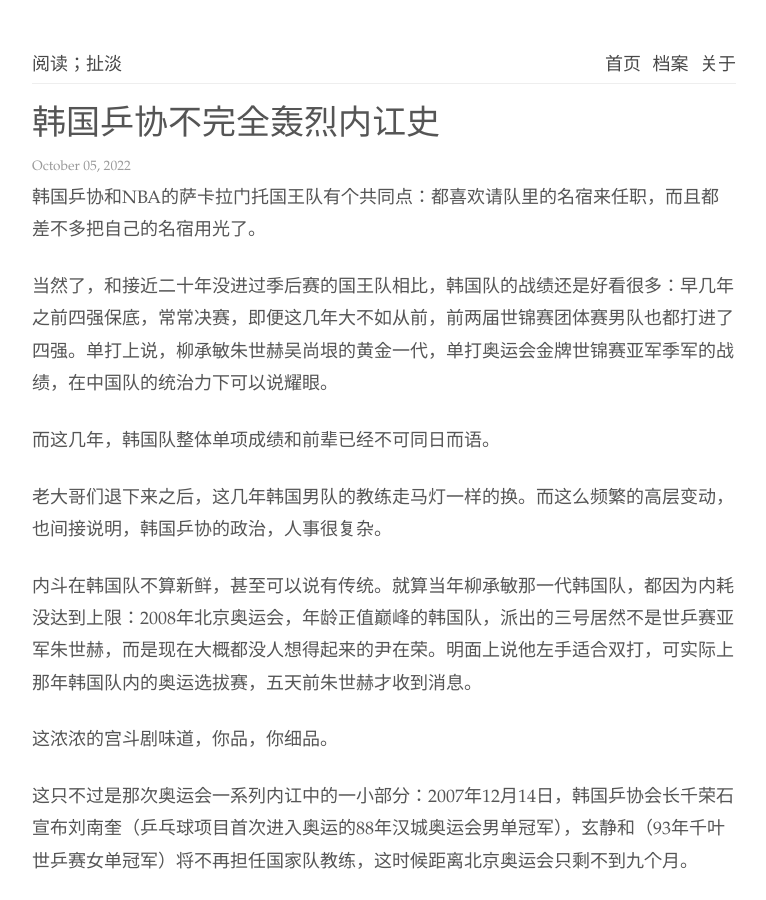
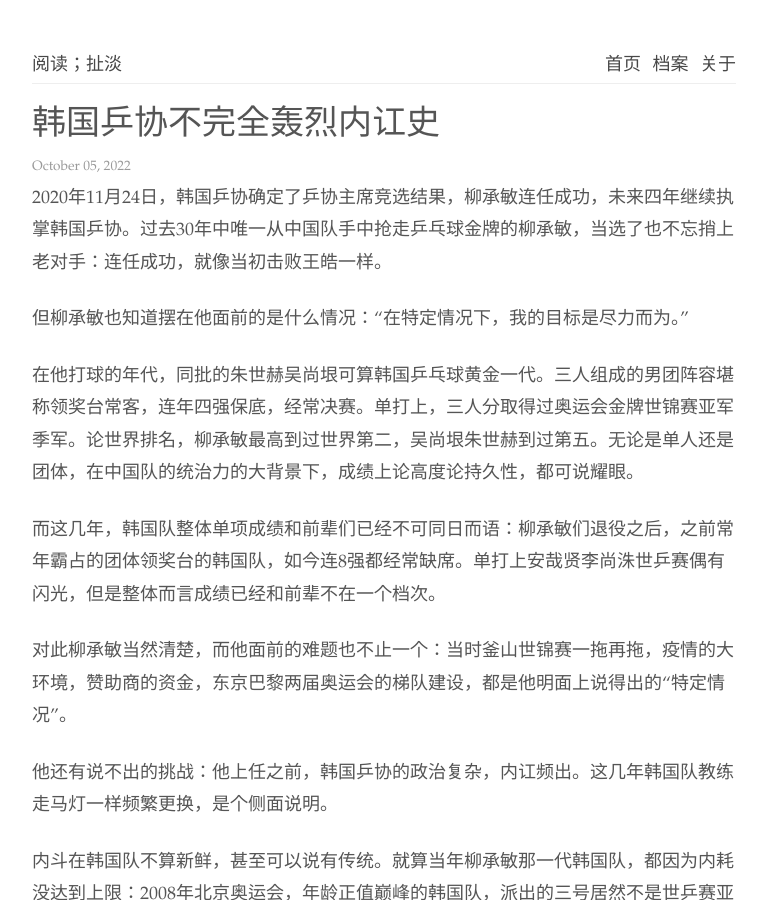
Before and after one commit to readandchedan/readandchedan.github.io, a Jekyll site: the page built from _posts/tabletennis/_posts/2022-10-05-kttc-politics.md, in a window 1280 px wide and 900 px high. Shown: the whole window, without its empty margins (256-1022 px from the left). Built offline with Jekyll 4.4.1, drawn with Linux system fonts in a browser that asks for light colours.

Commit message:
new opening

```diff
--- a/_posts/tabletennis/_posts/2022-10-05-kttc-politics.md
+++ b/_posts/tabletennis/_posts/2022-10-05-kttc-politics.md
@@ -3,13 +3,18 @@ title: 韩国乒协不完全轰烈内讧史
 layout: default
 ---
 
-韩国乒协和NBA的萨卡拉门托国王队有个共同点：都喜欢请队里的名宿来任职，而且都差不多把自己的名宿用光了。
+2020年11月24日，韩国乒协确定了乒协主席竞选结果，柳承敏连任成功，未来四年继续执掌韩国乒协。过去30年中唯一从中国队手中抢走乒乓球金牌的柳承敏，当选了也不忘捎上老对手：连任成功，就像当初击败王皓一样。
 
-当然了，和接近二十年没进过季后赛的国王队相比，韩国队的战绩还是好看很多：早几年之前四强保底，常常决赛，即便这几年大不如从前，前两届世锦赛团体赛男队也都打进了四强。单打上说，柳承敏朱世赫吴尚垠的黄金一代，单打奥运会金牌世锦赛亚军季军的战绩，在中国队的统治力下可以说耀眼。
+但柳承敏也知道摆在他面前的是什么情况：“在特定情况下，我的目标是尽力而为。”
 
-而这几年，韩国队整体单项成绩和前辈已经不可同日而语。
+在他打球的年代，同批的朱世赫吴尚垠可算韩国乒乓球黄金一代。三人组成的男团阵容堪称领奖台常客，连年四强保底，经常决赛。单打上，三人分取得过奥运会金牌世锦赛亚军季军。论世界排名，柳承敏最高到过世界第二，吴尚垠朱世赫到过第五。无论是单人还是团体，在中国队的统治力的大背景下，成绩上论高度论持久性，都可说耀眼。
 
-老大哥们退下来之后，这几年韩国男队的教练走马灯一样的换。而这么频繁的高层变动，也间接说明，韩国乒协的政治，人事很复杂。
+而这几年，韩国队整体单项成绩和前辈们已经不可同日而语：柳承敏们退役之后，之前常年霸占的团体领奖台的韩国队，如今连8强都经常缺席。单打上安哉贤李尚洙世乒赛偶有闪光，但是整体而言成绩已经和前辈不在一个档次。
+
+对此柳承敏当然清楚，而他面前的难题也不止一个：当时釜山世锦赛一拖再拖，疫情的大环境，赞助商的资金，东京巴黎两届奥运会的梯队建设，都是他明面上说得出的“特定情况”。
+
+他还有说不出的挑战：他上任之前，韩国乒协的政治复杂，内讧频出。这几年韩国队教练走马灯一样频繁更换，是个侧面说明。
+
 
 内斗在韩国队不算新鲜，甚至可以说有传统。就算当年柳承敏那一代韩国队，都因为内耗没达到上限：2008年北京奥运会，年龄正值巅峰的韩国队，派出的三号居然不是世乒赛亚军朱世赫，而是现在大概都没人想得起来的尹在荣。明面上说他左手适合双打，可实际上那年韩国队内的奥运选拔赛，五天前朱世赫才收到消息。
 
```
